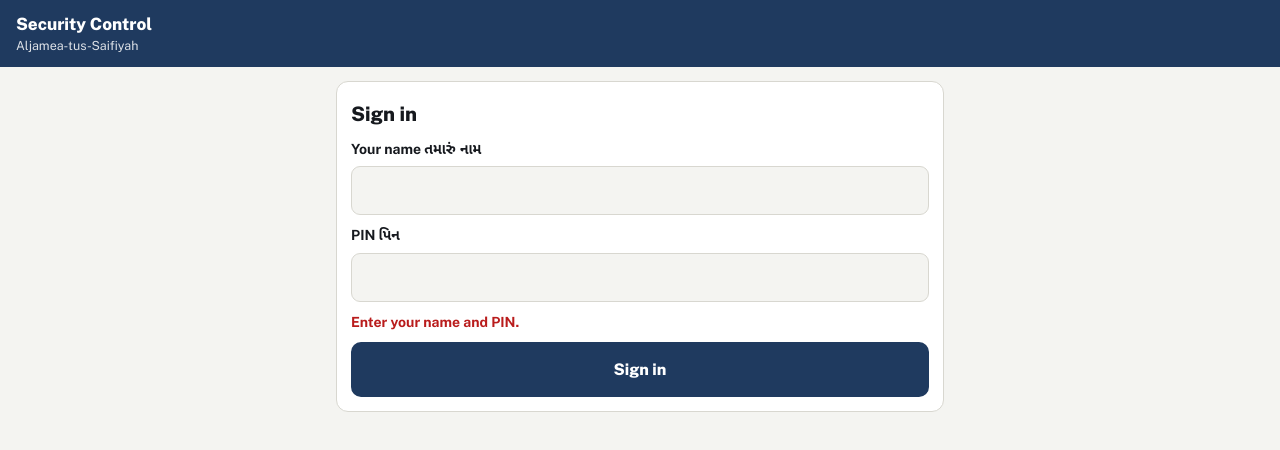
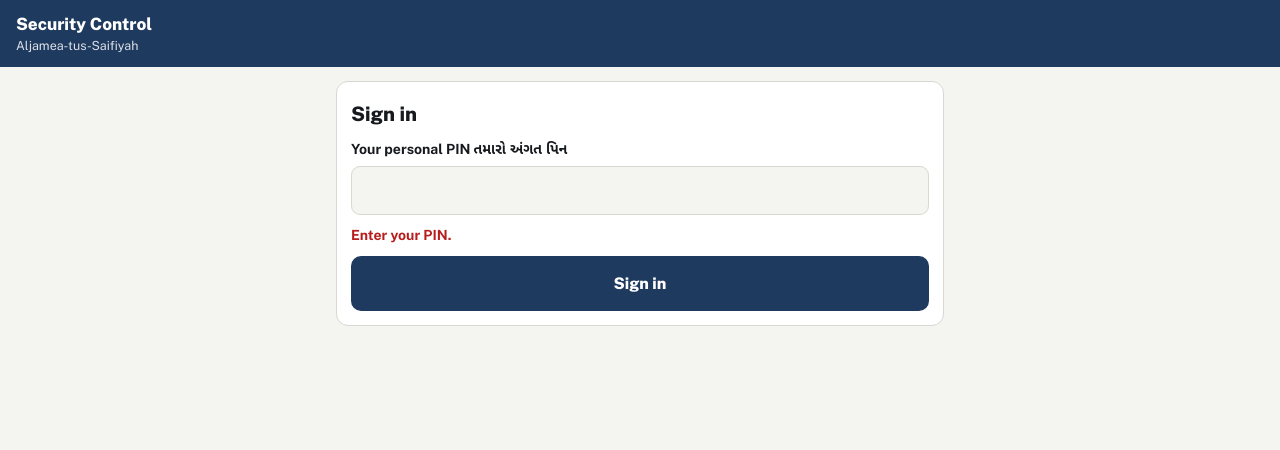
Before and after one commit to urzhusain/gate-rosters, a plain HTML site: page supervisor/index.html in a window 1280 px wide. Both pictures are taken after a click on the button "Sign in". Drawn offline with nearby package versions, Linux system fonts and the light colour scheme.

Commit message:
Personal PINs: Users sheet, name comes from the PIN
Co-Authored-By: Claude Sonnet 5.5 <noreply@anthropic.com>
Claude-Session: https://claude.ai/code/session_017SMoEPvaJSZsJdywFmodvg

```diff
--- a/supervisor/index.html
+++ b/supervisor/index.html
@@ -82,16 +82,15 @@ function compress(file){return new Promise(function(res){
 /* ---------- login ---------- */
 function viewLogin(msg){
   $('#app').innerHTML='<div class="top"><div><b>Security Control</b><small>Aljamea-tus-Saifiyah</small></div></div><main><div class="card"><h2>Sign in</h2>'+
-  '<div class="f"><label for="nm">Your name <span class="gu">તમારું નામ</span></label><input id="nm" autocomplete="name" value="'+esc(store('name')||'')+'"></div>'+
-  '<div class="f"><label for="pn">PIN <span class="gu">પિન</span></label><input id="pn" type="password" inputmode="numeric" autocomplete="current-password" value="'+esc(store('pin')||'')+'"></div>'+
+  '<div class="f"><label for="pn">Your personal PIN <span class="gu">તમારો અંગત પિન</span></label><input id="pn" type="password" inputmode="numeric" autocomplete="current-password" value="'+esc(store('pin')||'')+'"></div>'+
   '<div class="err" id="le">'+esc(msg||'')+'</div><button class="btn" id="lg">Sign in</button></div></main>';
   $('#lg').onclick=function(){
-    var n=$('#nm').value.trim(),p=$('#pn').value.trim();
-    if(n.length<2||!p){$('#le').textContent='Enter your name and PIN.';return}
-    S.pin=p;S.name=n;$('#lg').disabled=true;$('#lg').textContent='Checking…';
+    var p=$('#pn').value.trim();
+    if(!p){$('#le').textContent='Enter your PIN.';return}
+    S.pin=p;$('#lg').disabled=true;$('#lg').textContent='Checking…';
     call('bootstrap').then(function(r){
       if(!r.ok){S.pin='';viewLogin(r.error);return}
-      store('name',n);store('pin',p);S.role=r.role;S.posts=r.posts;S.guards=r.guards;S.overdue=r.overdueHours;
+      store('pin',p);S.name=r.name;S.role=r.role;S.posts=r.posts;S.guards=r.guards;S.overdue=r.overdueHours;
       S.shift=defShift();S.tab='home';S.filter=r.role==='head'?'overdue':'open';
       main()})};
 }
```
Also changed, not shown: 1 other file.
